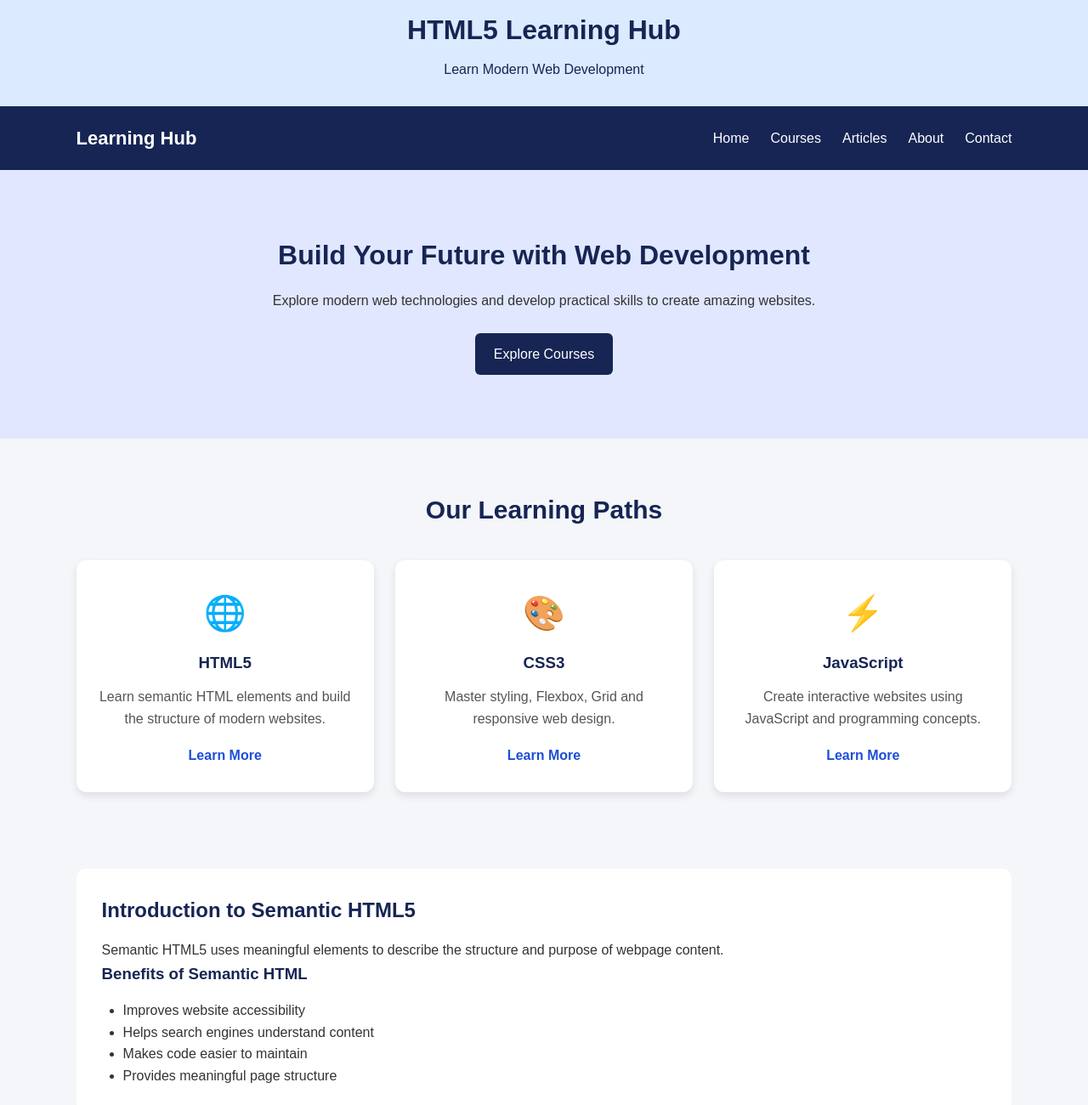
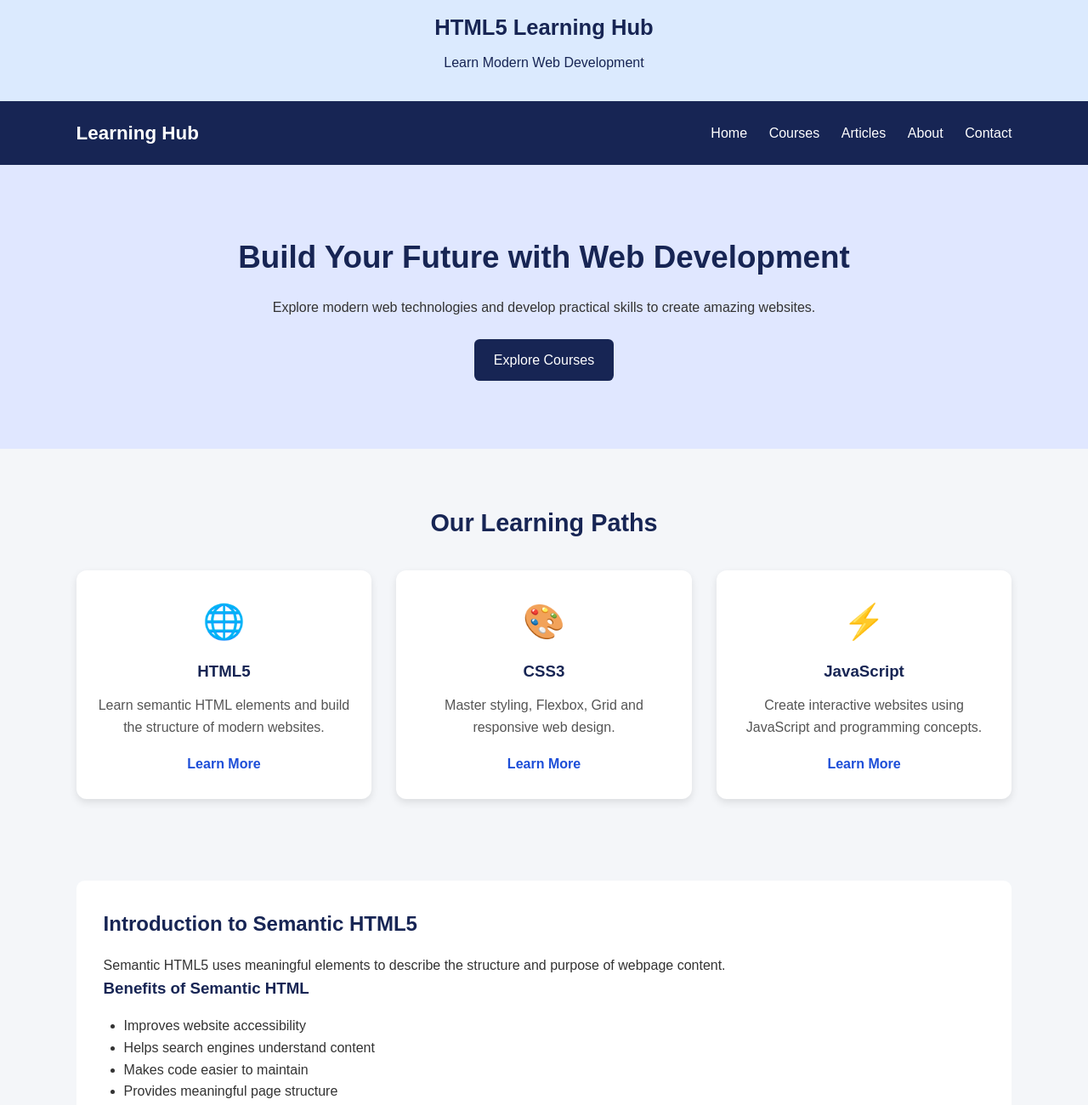
Before and after one commit to Rimjhim9739/HTML5-Internship-Practical, a plain HTML site: page index.html in a window 1280 px wide. Shown: the part 20-1320 px from the top of the page at 85% size. Drawn offline with Linux system fonts and the light colour scheme.

Commit message:
feat: responsive-design week-1-day-4 complete

```diff
--- a/index.html
+++ b/index.html
@@ -16,13 +16,13 @@
 
 <body>
 
-    <!-- Header Section -->
+    <!-- HEADER -->
     <header class="header">
         <h1>HTML5 Learning Hub</h1>
         <p>Learn Modern Web Development</p>
     </header>
 
-    <!-- Navigation Bar -->
+    <!-- NAVIGATION -->
     <nav class="navbar" aria-label="Main navigation">
         <h2 class="logo">Learning Hub</h2>
 
@@ -35,21 +35,26 @@
         </ul>
     </nav>
 
-    <!-- Main Content -->
+    <!-- MAIN CONTENT -->
     <main id="home">
 
-        <!-- Hero Section -->
+        <!-- HERO SECTION -->
         <section class="hero">
             <h2>Build Your Future with Web Development</h2>
+
             <p>
                 Explore modern web technologies and develop
                 practical skills to create amazing websites.
             </p>
-            <a href="#courses" class="hero-button">Explore Courses</a>
+
+            <a href="#courses" class="hero-button">
+                Explore Courses
+            </a>
         </section>
 
-        <!-- Courses Section: CSS Grid -->
+        <!-- COURSES SECTION -->
         <section class="courses" id="courses">
+
             <h2>Our Learning Paths</h2>
 
             <div class="container">
@@ -57,38 +62,45 @@
                 <article class="card">
                     <div class="card-icon">🌐</div>
                     <h3>HTML5</h3>
+
                     <p>
                         Learn semantic HTML elements and build
                         the structure of modern websites.
                     </p>
+
                     <a href="#articles">Learn More</a>
                 </article>
 
                 <article class="card">
                     <div class="card-icon">🎨</div>
                     <h3>CSS3</h3>
+
                     <p>
                         Master styling, Flexbox, Grid and
                         responsive web design.
                     </p>
+
                     <a href="#articles">Learn More</a>
                 </article>
 
                 <article class="card">
                     <div class="card-icon">⚡</div>
                     <h3>JavaScript</h3>
+
                     <p>
                         Create interactive websites using
                         JavaScript and programming concepts.
                     </p>
+
                     <a href="#articles">Learn More</a>
                 </article>
 
             </div>
         </section>
 
-        <!-- Original Day 1 Article Content -->
+        <!-- ARTICLE SECTION -->
         <article class="article-section" id="articles">
+
             <h2>Introduction to Semantic HTML5</h2>
 
             <p>
@@ -106,10 +118,12 @@
                     <li>Provides meaningful page structure</li>
                 </ul>
             </section>
+
         </article>
 
-        <!-- Aside Section -->
+        <!-- ASIDE SECTION -->
         <aside class="related">
+
             <h2>Related Topics</h2>
 
             <ul>
@@ -125,24 +139,30 @@
                     </a>
                 </li>
             </ul>
+
         </aside>
 
-        <!-- About Section -->
+        <!-- ABOUT SECTION -->
         <section class="about" id="about">
+
             <h2>About This Page</h2>
 
             <p>
                 This webpage demonstrates semantic HTML5,
                 CSS Flexbox, CSS Grid and responsive design.
             </p>
+
         </section>
 
     </main>
 
-    <!-- Footer -->
+    <!-- FOOTER -->
     <footer id="contact">
+
         <p>&copy; 2026 HTML5 Learning Hub. All rights reserved.</p>
-        <p>Week 1 Day 2 - CSS Layout Practical</p>
+
+        <p>Week 1 Day 4 - Responsive Design Practical</p>
+
     </footer>
 
 </body>
--- a/styles.css
+++ b/styles.css
@@ -11,6 +11,7 @@
 
 html {
     scroll-behavior: smooth;
+    font-size: 100%;
 }
 
 body {
@@ -26,39 +27,41 @@ body {
 
 .header {
     text-align: center;
-    padding: 30px 20px;
+    padding: 1.5rem 1rem;
     background-color: #dbeafe;
     color: #172554;
 }
 
 .header h1 {
-    margin-bottom: 8px;
+    font-size: 1.6rem;
+    margin-bottom: 0.5rem;
 }
 
 /* =================================
-   3. NAVIGATION - FLEXBOX
+   3. NAVIGATION
+   MOBILE FIRST
 ================================= */
 
 .navbar {
     display: flex;
-    justify-content: space-between;
+    flex-direction: column;
     align-items: center;
-    flex-wrap: wrap;
-    gap: 20px;
+    gap: 1rem;
     background-color: #172554;
-    padding: 20px 7%;
+    padding: 1.25rem 5%;
+    text-align: center;
 }
 
 .logo {
     color: white;
-    font-size: 22px;
+    font-size: 1.4rem;
 }
 
 .nav-links {
     display: flex;
+    flex-direction: column;
     align-items: center;
-    flex-wrap: wrap;
-    gap: 25px;
+    gap: 0.75rem;
     list-style: none;
 }
 
@@ -78,19 +81,19 @@ body {
 
 .hero {
     text-align: center;
-    padding: 75px 20px;
+    padding: 3rem 1rem;
     background-color: #e0e7ff;
 }
 
 .hero h2 {
     color: #172554;
-    font-size: 32px;
-    margin-bottom: 15px;
+    font-size: 1.7rem;
+    margin-bottom: 1rem;
 }
 
 .hero p {
-    max-width: 650px;
-    margin: 0 auto 25px;
+    max-width: 40rem;
+    margin: 0 auto 1.5rem;
 }
 
 .hero-button {
@@ -98,63 +101,62 @@ body {
     background-color: #172554;
     color: white;
     text-decoration: none;
-    padding: 12px 22px;
-    border-radius: 6px;
+    padding: 0.75rem 1.4rem;
+    border-radius: 0.4rem;
     transition: background-color 0.3s ease,
                 transform 0.3s ease;
 }
 
 .hero-button:hover {
     background-color: #1d4ed8;
-    transform: translateY(-3px);
+    transform: translateY(-0.2rem);
 }
 
 /* =================================
    5. COURSES - CSS GRID
+   MOBILE: 1 COLUMN
 ================================= */
 
 .courses {
-    padding: 60px 7%;
+    padding: 2.5rem 5%;
     text-align: center;
 }
 
 .courses h2 {
     color: #172554;
-    margin-bottom: 35px;
-    font-size: 30px;
+    margin-bottom: 2rem;
+    font-size: 1.8rem;
 }
 
 .container {
     display: grid;
-    grid-template-columns: repeat(3, 1fr);
-    gap: 25px;
+    grid-template-columns: 1fr;
+    gap: 1.5rem;
 }
-
-/* Individual Cards */
 
 .card {
     background-color: white;
-    padding: 30px 22px;
-    border-radius: 12px;
-    box-shadow: 0 4px 10px rgba(0, 0, 0, 0.1);
+    padding: 1.8rem 1.2rem;
+    border-radius: 0.75rem;
+    box-shadow: 0 0.25rem 0.6rem rgba(0, 0, 0, 0.1);
     text-align: center;
     transition: transform 0.3s ease,
                 box-shadow 0.3s ease;
 }
 
 .card-icon {
-    font-size: 40px;
-    margin-bottom: 12px;
+    font-size: 2.5rem;
+    margin-bottom: 0.75rem;
 }
 
 .card h3 {
     color: #172554;
-    margin-bottom: 12px;
+    margin-bottom: 0.75rem;
 }
 
 .card p {
     color: #555;
-    margin-bottom: 18px;
+    margin-bottom: 1.1rem;
 }
 
 .card a {
@@ -168,11 +170,9 @@ body {
     color: #f59e0b;
 }
 
-/* Card Hover Effects */
-
 .card:hover {
-    transform: translateY(-8px);
-    box-shadow: 0 10px 20px rgba(0, 0, 0, 0.2);
+    transform: translateY(-0.5rem);
+    box-shadow: 0 0.6rem 1.2rem rgba(0, 0, 0, 0.2);
 }
 
 /* =================================
@@ -181,19 +181,19 @@ body {
 
 .article-section {
     background-color: white;
-    margin: 30px 7%;
-    padding: 30px;
-    border-radius: 10px;
+    margin: 1.5rem 5%;
+    padding: 1.5rem;
+    border-radius: 0.6rem;
 }
 
 .article-section h2,
 .article-section h3 {
     color: #172554;
-    margin-bottom: 15px;
+    margin-bottom: 1rem;
 }
 
 .article-section ul {
-    padding-left: 25px;
+    padding-left: 1.5rem;
 }
 
 /* =================================
@@ -202,18 +202,18 @@ body {
 
 .related {
     background-color: #dbeafe;
-    margin: 30px 7%;
-    padding: 25px;
-    border-radius: 10px;
+    margin: 1.5rem 5%;
+    padding: 1.5rem;
+    border-radius: 0.6rem;
 }
 
 .related h2 {
     color: #172554;
-    margin-bottom: 12px;
+    margin-bottom: 0.75rem;
 }
 
 .related ul {
-    padding-left: 25px;
+    padding-left: 1.5rem;
 }
 
 .related a {
@@ -227,13 +227,13 @@ body {
 
 .about {
     text-align: center;
-    padding: 45px 20px;
+    padding: 2.8rem 1rem;
     background-color: #e0e7ff;
 }
 
 .about h2 {
     color: #172554;
-    margin-bottom: 12px;
+    margin-bottom: 0.75rem;
 }
 
 /* =================================
@@ -244,61 +244,91 @@ footer {
     background-color: #172554;
     color: white;
     text-align: center;
-    padding: 22px;
+    padding: 1.4rem 1rem;
 }
 
 /* =================================
    10. TABLET RESPONSIVENESS
+   768px AND ABOVE
 ================================= */
 
-@media (max-width: 900px) {
+@media (min-width: 768px) {
+
+    .header {
+        padding: 2rem;
+    }
+
+    .navbar {
+        flex-direction: row;
+        justify-content: space-between;
+        text-align: left;
+    }
+
+    .nav-links {
+        flex-direction: row;
+        flex-wrap: wrap;
+        gap: 1.2rem;
+    }
+
+    .hero {
+        padding: 4rem 2rem;
+    }
+
+    .hero h2 {
+        font-size: 2rem;
+    }
 
     .container {
         grid-template-columns: repeat(2, 1fr);
     }
 
-    .navbar {
-        justify-content: center;
+    .courses {
+        padding: 3rem 5%;
+    }
+
+    .article-section,
+    .related {
+        margin: 2rem 5%;
+        padding: 2rem;
     }
 
 }
 
 /* =================================
-   11. MOBILE RESPONSIVENESS
+   11. DESKTOP RESPONSIVENESS
+   1200px AND ABOVE
 ================================= */
 
-@media (max-width: 600px) {
+@media (min-width: 1200px) {
 
     .navbar {
-        flex-direction: column;
-        text-align: center;
+        padding: 1.25rem 7%;
     }
 
     .nav-links {
-        flex-direction: column;
-        gap: 12px;
+        gap: 1.6rem;
     }
 
     .hero {
-        padding: 50px 20px;
+        padding: 5rem 2rem;
     }
 
     .hero h2 {
-        font-size: 25px;
+        font-size: 2.3rem;
     }
 
     .container {
-        grid-template-columns: 1fr;
+        grid-template-columns: repeat(3, 1fr);
+        gap: 1.8rem;
     }
 
     .courses {
-        padding: 40px 20px;
+        padding: 4rem 7%;
     }
 
     .article-section,
     .related {
-        margin: 20px;
-        padding: 20px;
+        margin: 2rem 7%;
     }
 
 }
```
